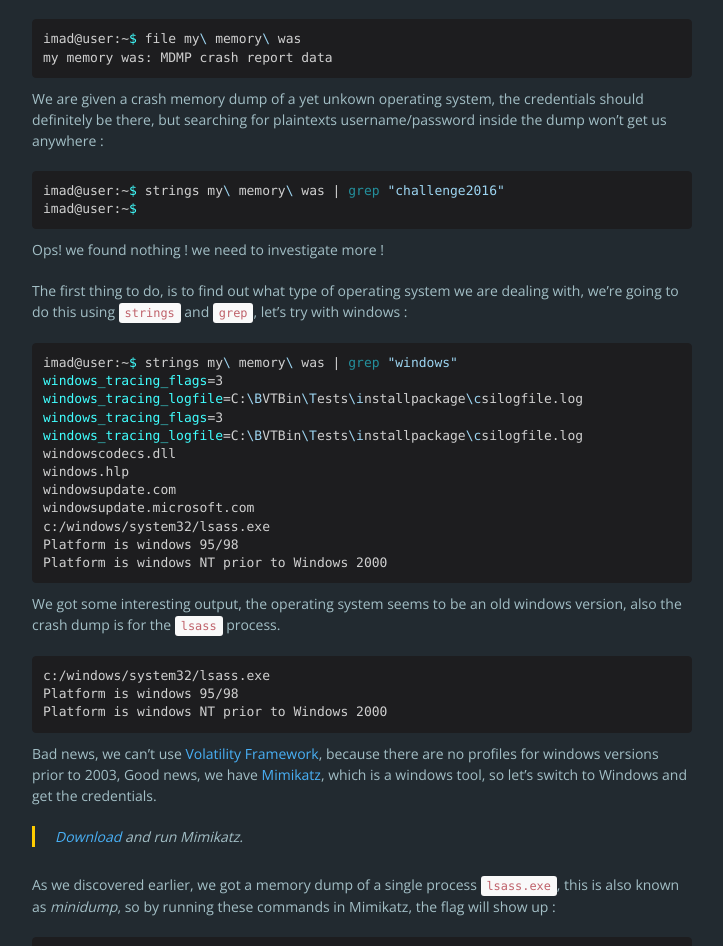
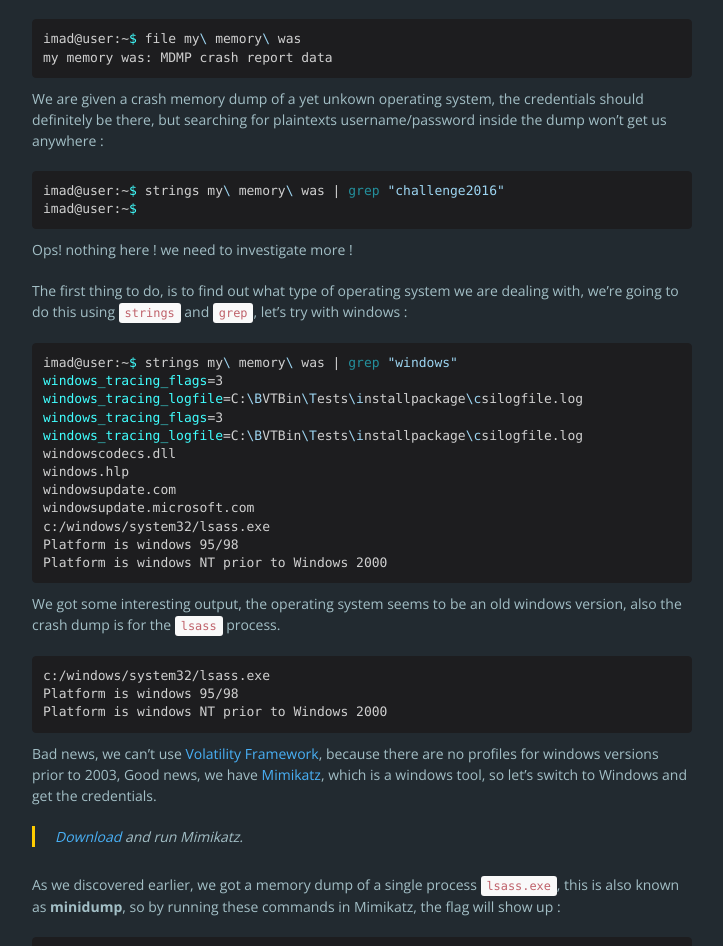
Before and after one commit to imadhsissou/imadhsissou.github.io, a Jekyll site: the page built from _posts/2016-05-19-mcsc16-writeup.md, in a window 1280 px wide. Shown: the part 772-1718 px from the top of the page, without its empty margins (278-1001 px from the left). Built offline with Jekyll 4.4.1, drawn with Linux system fonts in a browser that asks for light colours; nearby versions of some CDN libraries; comment, search, counter and statistics services are not loaded.

Commit message:
Update 2016-05-19-mcsc16-writeup.md

````diff
--- a/_posts/2016-05-19-mcsc16-writeup.md
+++ b/_posts/2016-05-19-mcsc16-writeup.md
@@ -32,9 +32,9 @@
 imad@user:~$
 ```
 
-Ops! we found nothing ! we need to investigate more !
+Ops! nothing here ! we need to investigate more !
 
-The first thing to do, is to find out what type of operating system we are dealing with, we're going to do this using `strings` and `grep`, let's try with windows :
+The first thing to do, is to find out what type of operating system we are dealing with, we're going to do this using <code>strings</code> and <code>grep</code>, let's try with windows :
 
 ```sh
 imad@user:~$ strings my\ memory\ was | grep "windows"
@@ -51,7 +51,7 @@
 Platform is windows NT prior to Windows 2000
 ```
 
-We got some interesting output, the operating system seems to be an old windows version, also the crash dump is for the `lsass` process.
+We got some interesting output, the operating system seems to be an old windows version, also the crash dump is for the <code>lsass</code> process.
 
 ```sh
 c:/windows/system32/lsass.exe
@@ -63,7 +63,7 @@
 
 > [Download](https://github.com/gentilkiwi/mimikatz/releases) and run Mimikatz.
 
-As we discovered earlier, we got a memory dump of a single process `lsass.exe`, this is also known as _minidump_, so by running these commands in Mimikatz, the flag will show up :
+As we discovered earlier, we got a memory dump of a single process <code>lsass.exe</code>, this is also known as <b>minidump</b>, so by running these commands in Mimikatz, the flag will show up :
 
 ```sh
 mimikatz# sekurlsa::minidump "my memory was"
````
